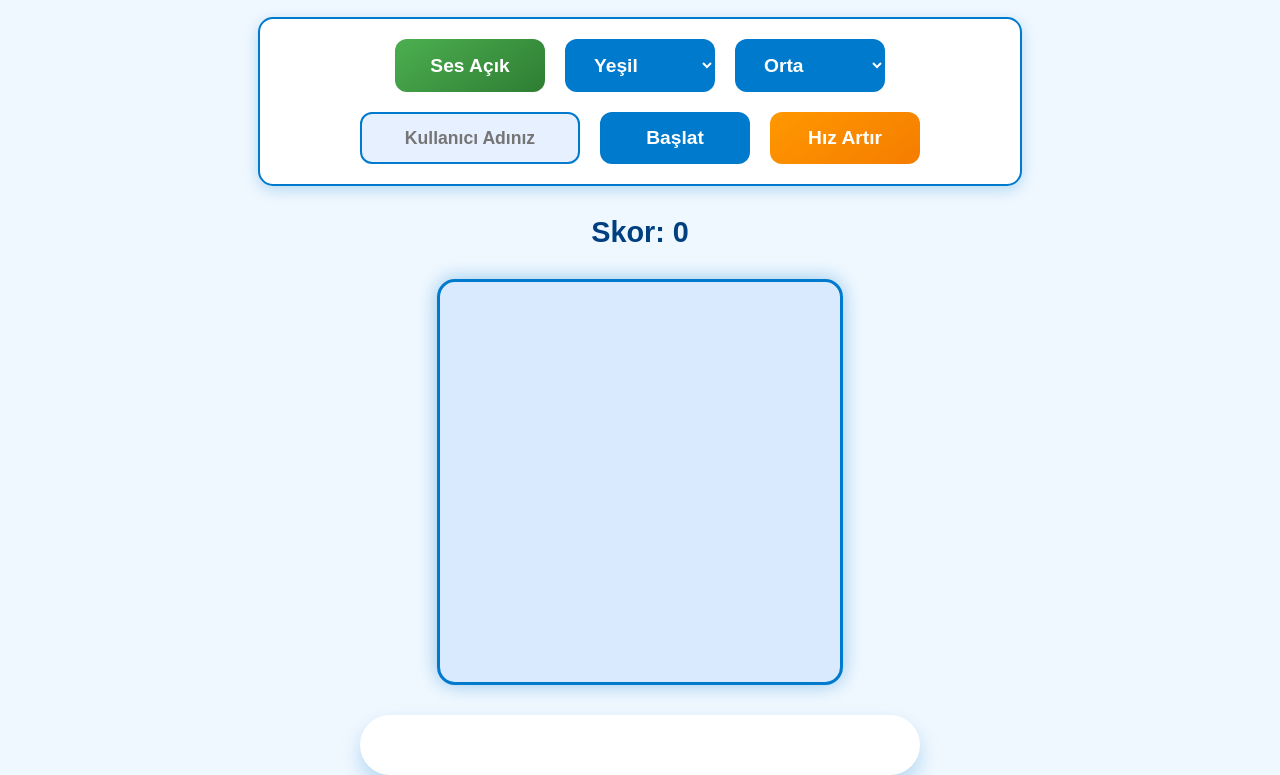
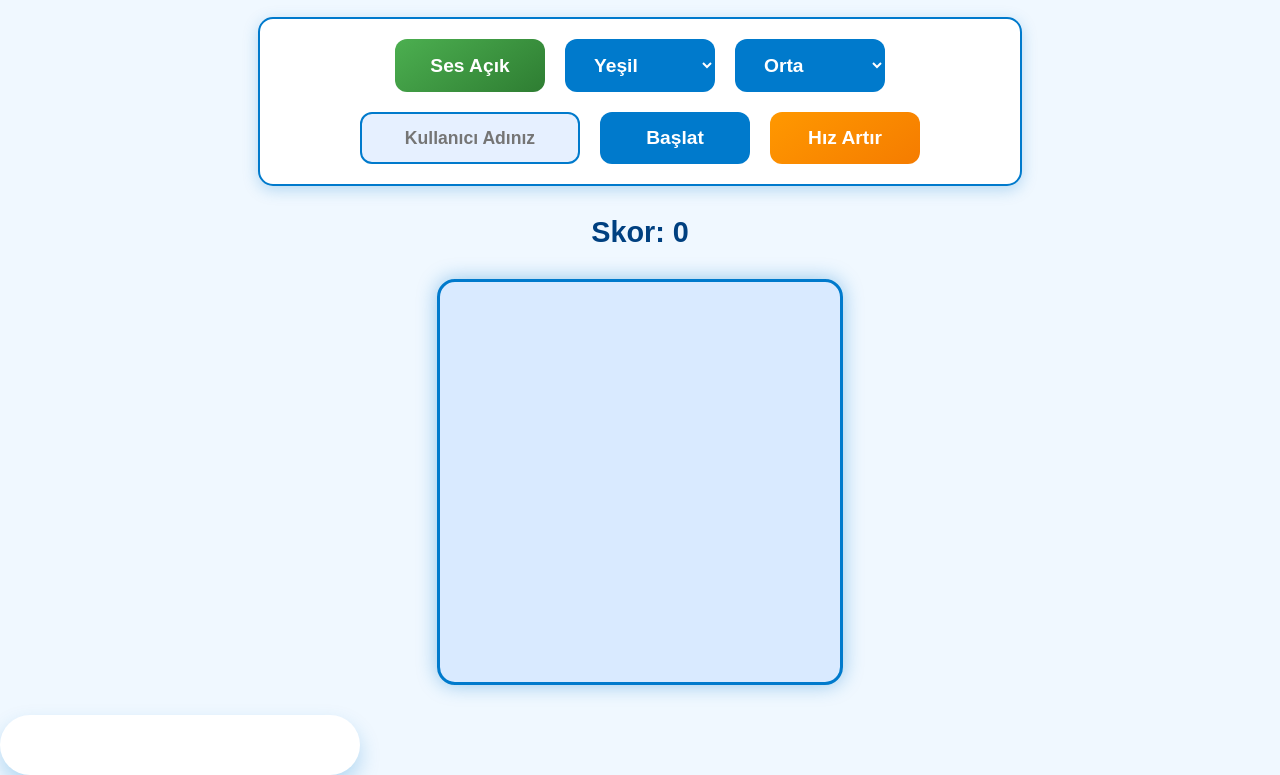
Before and after one commit to gojaevzaur/snakegame, a plain HTML site: page index.html in a window 1280 px wide. Shown: the part 88-863 px from the top of the page. Drawn offline with Linux system fonts and the light colour scheme; no server answers.

Commit message:
Update style.css

```diff
--- a/style.css
+++ b/style.css
@@ -115,16 +115,17 @@ h1 {
 #mainContent {
   display: flex;
   justify-content: center;
-  align-items: flex-start;
+  align-items: center; /* DİKKAT: flex-start yerine center */
   gap: 50px;
   flex-wrap: wrap;
   padding: 40px;
 }
 
-/* === YÜKSEK SKOR LİSTESİ === */
+
 #highScoresList {
   background: #ffffff;
-  max-width: 500px;
+  max-width: 300px;
+  width: 100%;
   padding: 30px;
   border-radius: 50px;
   box-shadow: 0 10px 20px rgba(0, 122, 204, 0.25);
@@ -132,8 +133,8 @@ h1 {
   color: #004080;
   font-weight: 600;
   font-size: 20px;
-  position: relative; /* absolute yerine relative kullanıldı */
-  margin: 0 auto; /* Ortalamak için */
+  position: relative;
+  margin: 0; /* auto değil artık */
   text-align: left;
 }
 
```
